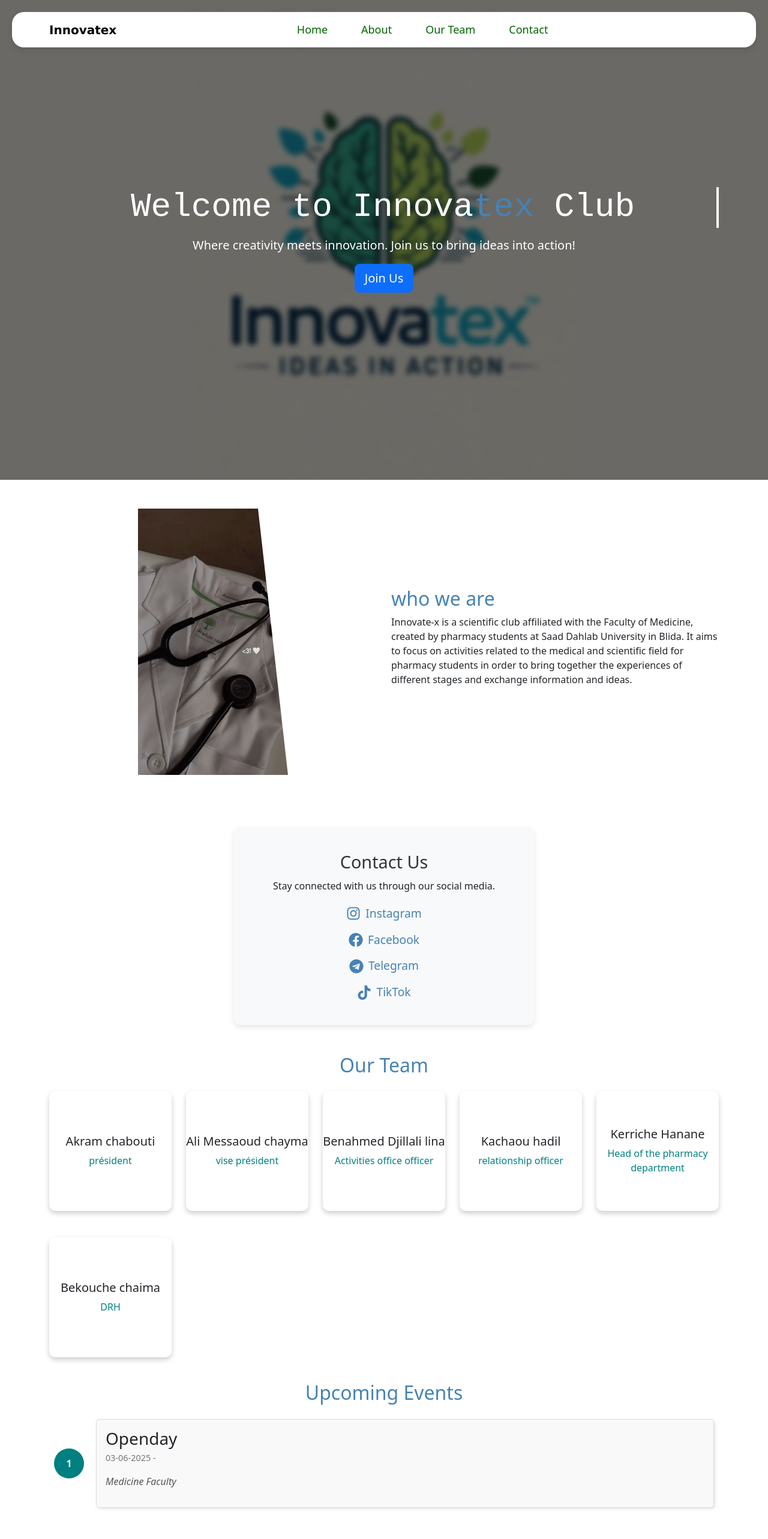
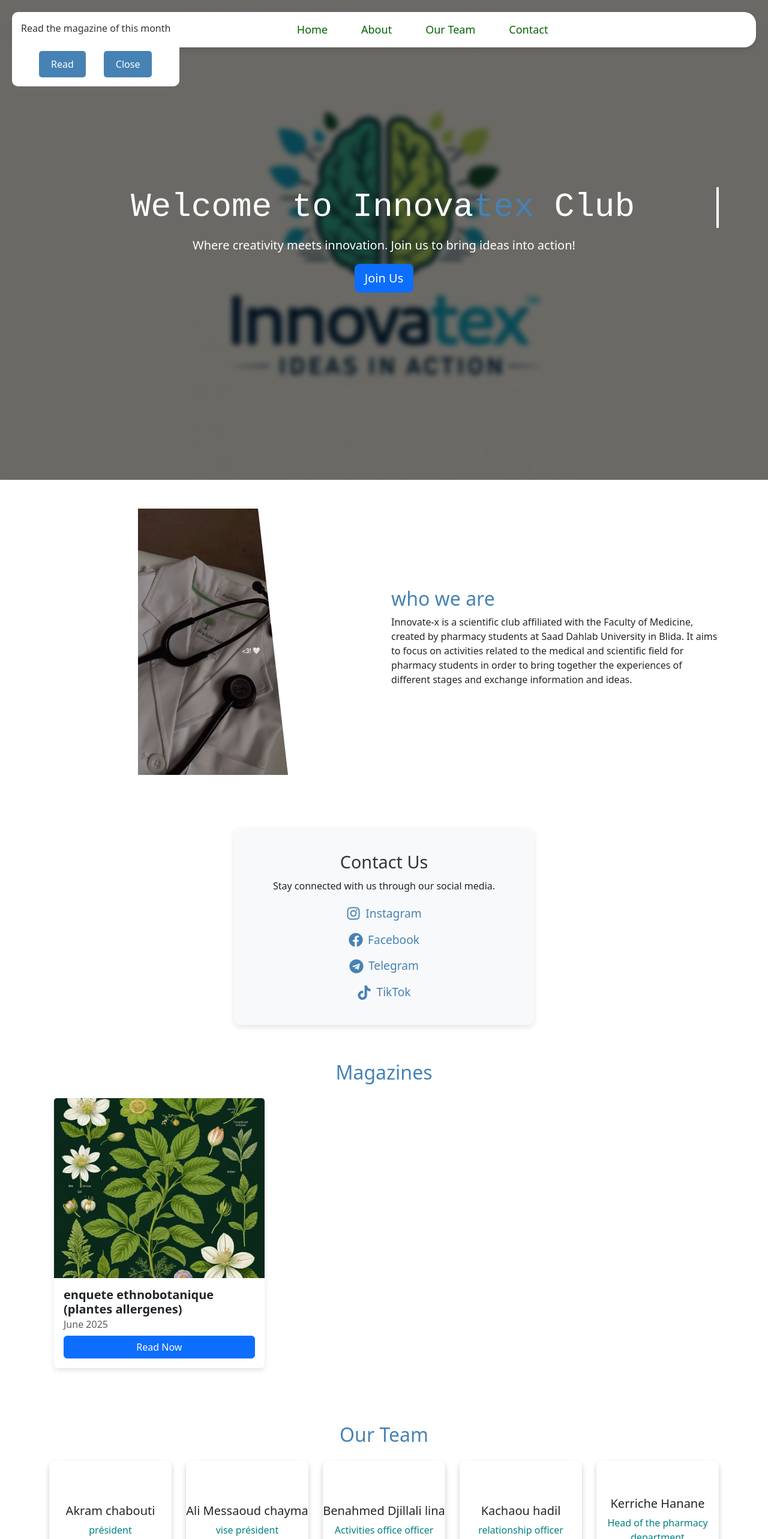
Before and after one commit to ayoubbelme/innovatex-club, a React (Create React App) app: page / in a window 1280 px wide. Shown: the top 2566 px of the page at 60% size. Built offline with nearby package versions, Linux system fonts and the light colour scheme.

Commit message:
add magazine

```diff
--- a/src/App.js
+++ b/src/App.js
@@ -1,16 +1,18 @@
 
 import './App.css';
-import { Navbar,Hero,About,Contact,Team,Events,FAQ,Footer } from './Sections/index';
+import { Popup,Navbar,Hero,About,Contact,Magazine,Team,Events,FAQ,Footer } from './Sections/index';
 import { BrowserRouter } from "react-router-dom";
 
 function App() {
   return (
  <>
   <BrowserRouter>
+    <Popup/>
     <Navbar />
     <Hero/>
     <About/>
     <Contact/>
+    <Magazine/>
     <Team/>
     <Events/>
     <FAQ/>
--- a/src/Sections/Magazine/Magazine.js
+++ b/src/Sections/Magazine/Magazine.js
@@ -1,15 +1,16 @@
 import React from 'react';
 import './Magazine.css';
 import { Container, Row, Col, Card, Button } from 'react-bootstrap';
+import enquete from '../../assets/images/enquete.jpg';
 
 const Magazine = () => {
   const magazines = [
     {
       id: 1,
-      title: 'March 2024 Edition',
-      date: 'March 2024',
-    //   fileUrl: 'PDFS/Estimation par intervalle.pdf',
-      coverImageUrl: '',
+      title: 'enquete ethnobotanique (plantes allergenes)',
+      date: 'June 2025',
+      fileUrl: 'PDFS/enquete ethnobotanique (plantes allergenes).pdf',
+      coverImageUrl: enquete,
     },
 
 
@@ -17,7 +18,7 @@ const Magazine = () => {
 
   return (
     <Container className="magazine-container" id='Magazine'>
-      <h2 className="text-center mb-4">Monthly Magazines</h2>
+      <h2 className="text-center mb-4">Magazines</h2>
       <Row>
         {magazines.map((magazine) => (
           <Col md={4} className="mb-4" key={magazine.id}>
--- a/src/Sections/Popup/Popup.js
+++ b/src/Sections/Popup/Popup.js
@@ -9,7 +9,7 @@ const Popup = () => {
   };
 
   const handleRead = () => {
-    window.open('/pdfs/march2024.pdf', '_blank');
+    window.open('/pdfs/enquete ethnobotanique (plantes allergenes).pdf', '_blank');
     setShowPopup(false); // Hide popup after the button is clicked
   };
 
```
Also changed, not shown: src/assets/images/enquete.jpg (added), 1 other file (tests, documents, lock files or other folders).
